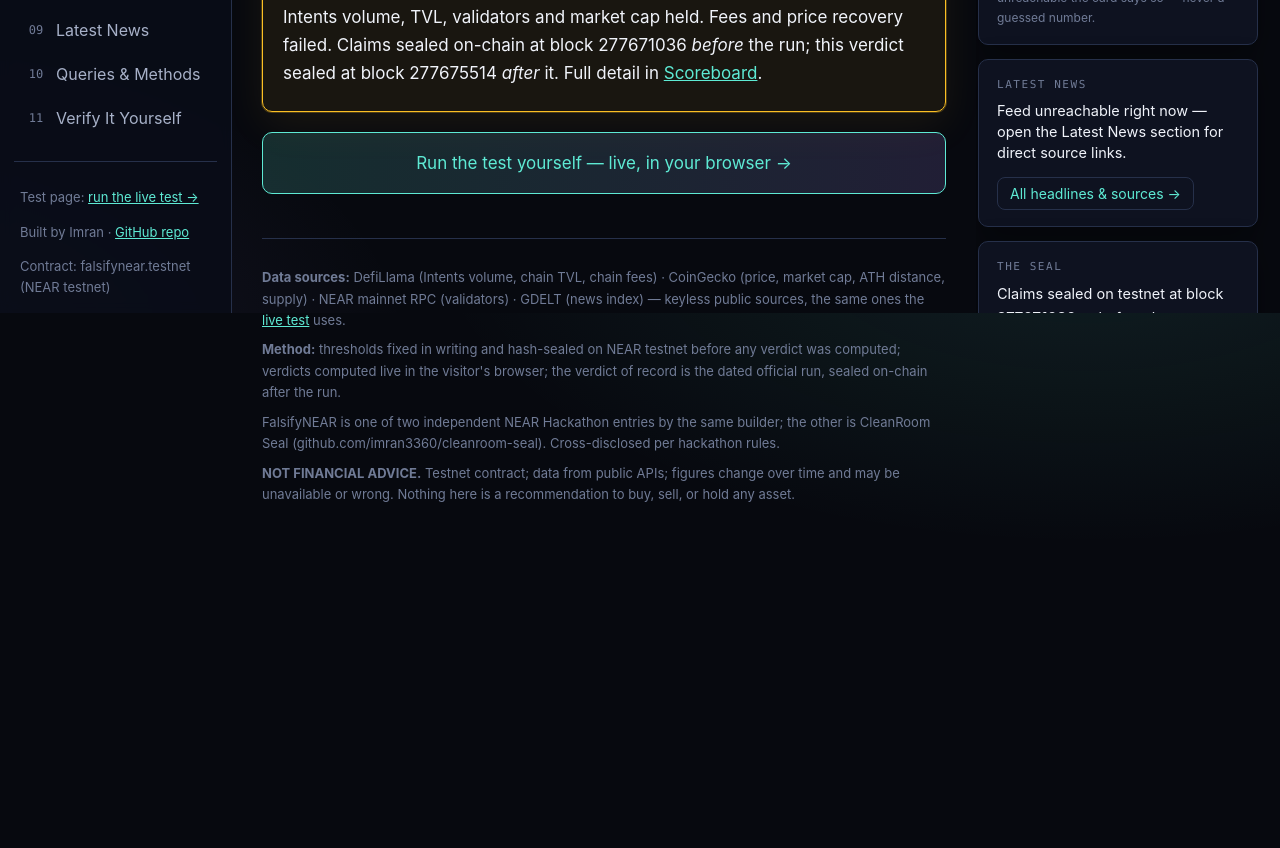
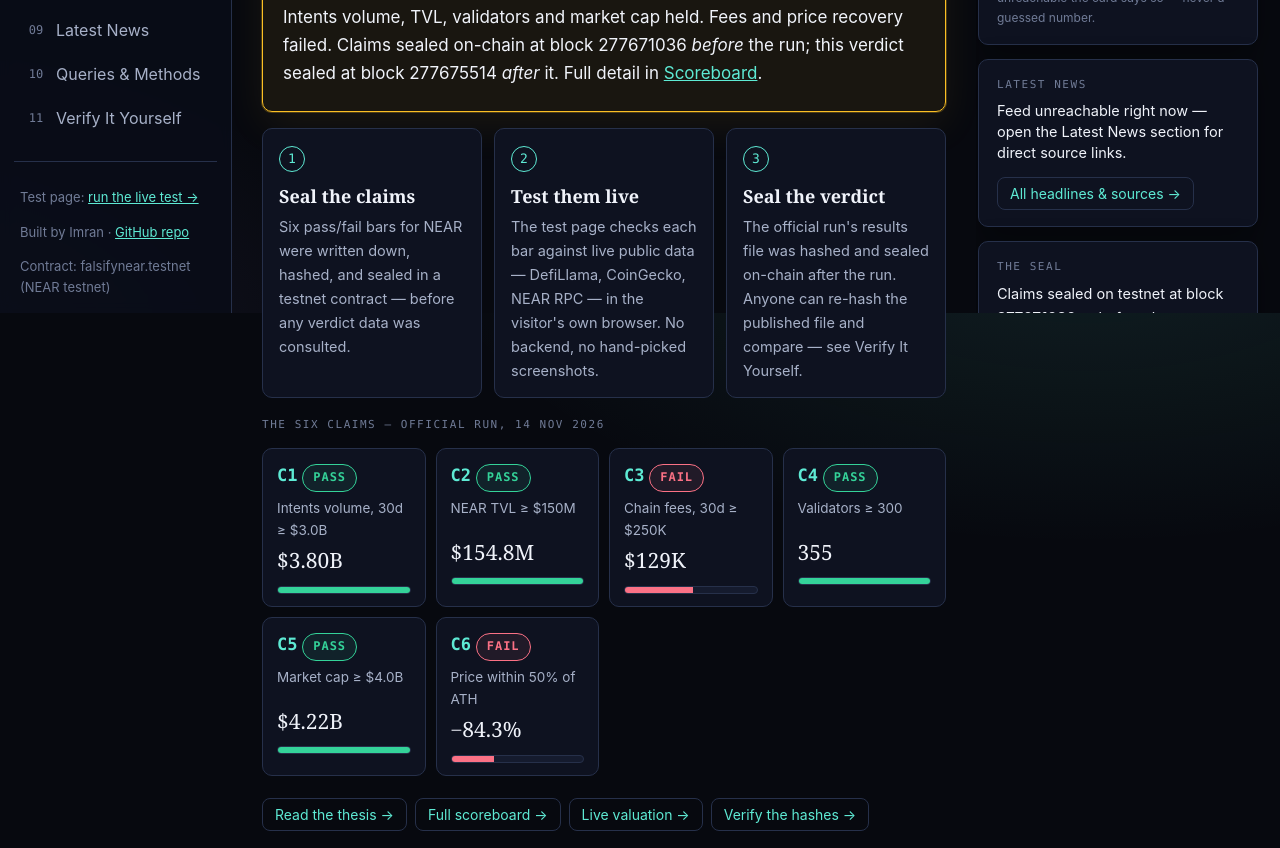
Before and after one commit to imran3360/falsifynear, a plain HTML site: page index.html in a window 1280 px wide. Shown: the part 487-1335 px from the top of the page. Before the commit the page ends 1060 px from the top, so only its background shows below. Drawn offline with Linux system fonts and the light colour scheme; no server answers.

Commit message:
Add files via upload

```diff
--- a/index.html
+++ b/index.html
@@ -23,7 +23,8 @@
       var(--bg);
     background-attachment: fixed;}
   a{color:var(--accent)}
-  .layout{display:flex;align-items:flex-start;min-height:100vh}
+  .layout{display:flex;align-items:flex-start;min-height:100vh;max-width:1560px;margin:0 auto}
+  html,body{overflow-x:hidden}
   /* === Sidebar === */
   .side{width:232px;flex:0 0 232px;border-right:1px solid var(--line);background:rgba(10,13,24,.88);
         backdrop-filter:blur(6px);padding:20px 14px;position:sticky;top:0;height:100vh;overflow:auto}
@@ -73,6 +74,19 @@
   .cta:hover{border-color:var(--accent2);transform:translateY(-1px)}
   footer{border-top:1px solid var(--line);margin-top:44px;padding-top:20px;font-size:13px;color:var(--faint)}
   footer p{margin:8px 0}
+  .steps{display:grid;grid-template-columns:repeat(auto-fit,minmax(200px,1fr));gap:12px;margin:16px 0}
+  .step{background:var(--panel);border:1px solid var(--line);border-radius:10px;padding:14px 16px}
+  .step .n{display:inline-flex;align-items:center;justify-content:center;width:26px;height:26px;border-radius:50%;
+           border:1px solid var(--accent);color:var(--accent);font-family:var(--mono);font-size:13px;margin-bottom:6px}
+  .step h3{font-family:var(--serif);font-size:18px;margin:4px 0 4px}
+  .step p{margin:0;font-size:14.5px;color:var(--dim)}
+  .mini{display:grid;grid-template-columns:repeat(auto-fit,minmax(160px,1fr));gap:10px;margin:14px 0}
+  .minic{background:var(--panel);border:1px solid var(--line);border-radius:10px;padding:12px 14px}
+  .minic .t{font-size:13.5px;color:var(--dim);margin:5px 0 2px;min-height:36px}
+  .minic .v{font-family:var(--serif);font-size:21px}
+  .minic .bar{height:8px;background:var(--panel2);border:1px solid var(--line);border-radius:99px;overflow:hidden;margin-top:8px}
+  .minic .bar i{display:block;height:100%}
+  .quicklinks{display:flex;flex-wrap:wrap;gap:8px;margin:14px 0}
   /* === Right rail === */
   .rail{width:304px;flex:0 0 304px;padding:28px 22px 40px 2px;position:sticky;top:0;height:100vh;overflow:auto}
   .railcard{background:var(--panel);border:1px solid var(--line);border-radius:10px;padding:16px 18px;margin-bottom:14px;box-shadow:0 10px 30px rgba(0,0,0,.35)}
@@ -85,6 +99,8 @@
   .railgo{display:inline-block;margin-top:8px;background:none;border:1px solid var(--line);color:var(--accent);
           border-radius:8px;padding:7px 12px;cursor:pointer;font-size:14px;font-family:var(--sans)}
   .railgo:hover{border-color:var(--accent)}
+  /* === Tables never overflow their panel === */
+  @media (max-width:900px){ table{display:block;overflow-x:auto} }
   /* === Tablet: rail wraps under main === */
   @media (max-width:1180px){
     .layout{flex-wrap:wrap}
@@ -97,10 +113,9 @@
     .side{width:100%;flex:none;height:auto;position:static;border-right:none;border-bottom:1px solid var(--line);padding:14px 12px 8px}
     .brand{font-size:22px}
     .brandsub{margin-bottom:8px}
-    .navwrap{display:flex;overflow-x:auto;gap:7px;padding:4px 2px 10px;-webkit-overflow-scrolling:touch;scrollbar-width:none}
-    .navwrap::-webkit-scrollbar{display:none}
-    .navbtn{width:auto;flex:0 0 auto;white-space:nowrap;padding:8px 13px;border:1px solid var(--line);border-radius:999px;font-size:15px;margin:0}
-    .navbtn.on{box-shadow:inset 0 -2px 0 var(--accent)}
+    .navwrap{display:grid;grid-template-rows:repeat(6,auto);grid-auto-flow:column;grid-template-columns:1fr 1fr;gap:7px;padding:4px 2px 10px}
+    .navbtn{width:auto;white-space:normal;padding:8px 11px;border:1px solid var(--line);border-radius:8px;font-size:15px;margin:0}
+    .navbtn.on{box-shadow:inset 3px 0 0 var(--accent)}
     .side .foot{display:none}
     .main{padding:20px 16px 48px}
     .rail{padding:4px 16px 40px}
@@ -156,6 +171,29 @@
     <p style="margin:6px 0">Intents volume, TVL, validators and market cap held. Fees and price
     recovery failed. Claims sealed on-chain at block 277671036 <em>before</em> the run; this verdict
     sealed at block 277675514 <em>after</em> it. Full detail in <a href="#" data-go="score">Scoreboard</a>.</p>
+  </div>
+
+  <div class="steps">
+    <div class="step"><span class="n">1</span><h3>Seal the claims</h3><p>Six pass/fail bars for NEAR were written down, hashed, and sealed in a testnet contract — before any verdict data was consulted.</p></div>
+    <div class="step"><span class="n">2</span><h3>Test them live</h3><p>The test page checks each bar against live public data — DefiLlama, CoinGecko, NEAR RPC — in the visitor's own browser. No backend, no hand-picked screenshots.</p></div>
+    <div class="step"><span class="n">3</span><h3>Seal the verdict</h3><p>The official run's results file was hashed and sealed on-chain after the run. Anyone can re-hash the published file and compare — see Verify It Yourself.</p></div>
+  </div>
+
+  <div class="label" style="margin-top:18px">The six claims — official run, 14 Nov 2026</div>
+  <div class="mini">
+    <div class="minic"><span class="cid">C1</span> <span class="badge b-pass">PASS</span><div class="t">Intents volume, 30d ≥ $3.0B</div><div class="v">$3.80B</div><div class="bar"><i style="width:100%;background:var(--pass)"></i></div></div>
+    <div class="minic"><span class="cid">C2</span> <span class="badge b-pass">PASS</span><div class="t">NEAR TVL ≥ $150M</div><div class="v">$154.8M</div><div class="bar"><i style="width:100%;background:var(--pass)"></i></div></div>
+    <div class="minic"><span class="cid">C3</span> <span class="badge b-fail">FAIL</span><div class="t">Chain fees, 30d ≥ $250K</div><div class="v">$129K</div><div class="bar"><i style="width:52%;background:var(--fail)"></i></div></div>
+    <div class="minic"><span class="cid">C4</span> <span class="badge b-pass">PASS</span><div class="t">Validators ≥ 300</div><div class="v">355</div><div class="bar"><i style="width:100%;background:var(--pass)"></i></div></div>
+    <div class="minic"><span class="cid">C5</span> <span class="badge b-pass">PASS</span><div class="t">Market cap ≥ $4.0B</div><div class="v">$4.22B</div><div class="bar"><i style="width:100%;background:var(--pass)"></i></div></div>
+    <div class="minic"><span class="cid">C6</span> <span class="badge b-fail">FAIL</span><div class="t">Price within 50% of ATH</div><div class="v">−84.3%</div><div class="bar"><i style="width:32%;background:var(--fail)"></i></div></div>
+  </div>
+
+  <div class="quicklinks">
+    <button class="railgo" data-go="thesis">Read the thesis →</button>
+    <button class="railgo" data-go="score">Full scoreboard →</button>
+    <button class="railgo" data-go="valuation">Live valuation →</button>
+    <button class="railgo" data-go="verify">Verify the hashes →</button>
   </div>
 
   <a class="cta" href="test.html">Run the test yourself — live, in your browser →</a>
```
